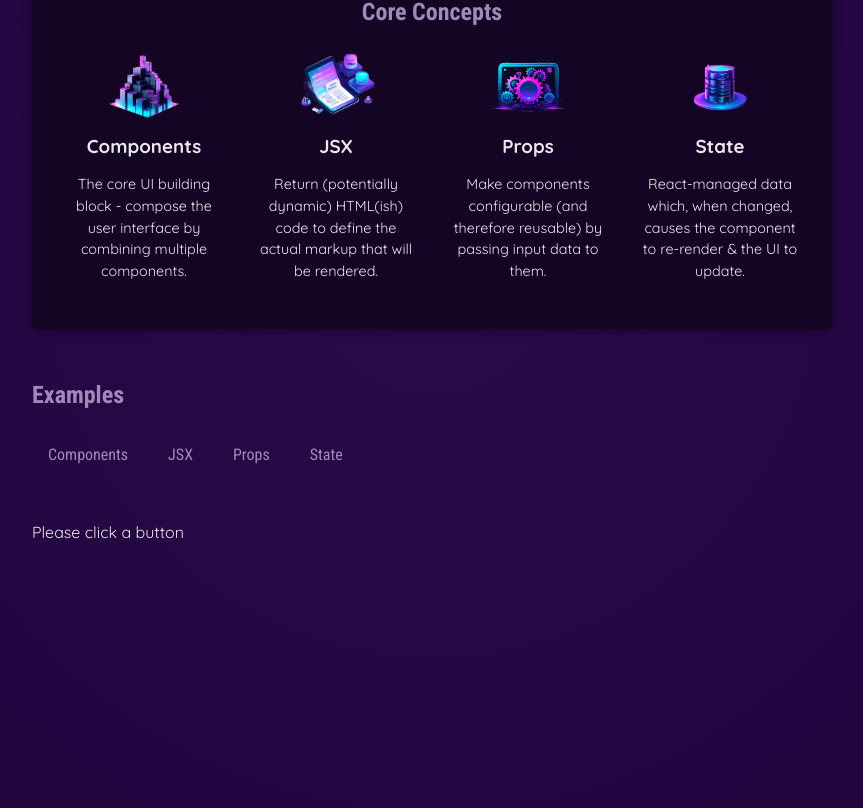
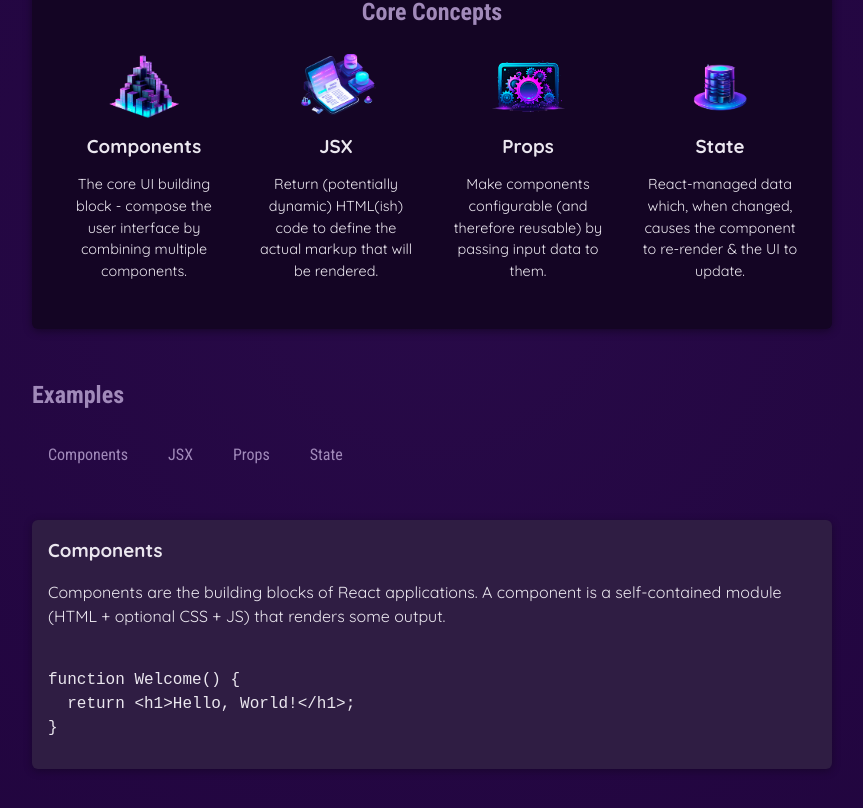
Before and after one commit to jenny-1ee/TIL, a React (Vite) app in the folder lectures/udemy-react-complete-guide/01-react-essentials/: page / in a window 1280 px wide. Shown: the part 370-1178 px from the top of the page, without its empty margins (208-1071 px from the left). Built offline with nearby package versions, Linux system fonts and the light colour scheme.

Commit message:
feat: 데이터 기반 상태 가져오기

```diff
--- a/lectures/udemy-react-complete-guide/01-react-essentials/src/App.jsx
+++ b/lectures/udemy-react-complete-guide/01-react-essentials/src/App.jsx
@@ -4,9 +4,10 @@
 import Header from "./components/Header/Header.jsx";
 import CoreConcepts from "./components/CoreConcept.jsx";
 import TabButton from "./components/TabButton.jsx";
+import { EXAMPLES } from "./data.js";
 
 function App() {
-  const [selectedTopic, setSelectedTopic] = useState("Please click a button");
+  const [selectedTopic, setSelectedTopic] = useState("components");
 
   function handleSelect(selectedButton) {
     // selectedButton => 'components', 'jsx', 'props', 'state'
@@ -38,7 +39,13 @@
             <TabButton onSelect={() => handleSelect("state")}>State</TabButton>
           </menu>
         </section>
-        {selectedTopic}
+        <div id="tab-content">
+          <h3>{EXAMPLES[selectedTopic].title}</h3>
+          <p>{EXAMPLES[selectedTopic].description}</p>
+          <pre>
+            <code>{EXAMPLES[selectedTopic].code}</code>
+          </pre>
+        </div>
       </main>
     </div>
   );
--- a/lectures/udemy-react-complete-guide/01-react-essentials/src/data.js
+++ b/lectures/udemy-react-complete-guide/01-react-essentials/src/data.js
@@ -29,3 +29,54 @@
             'React-managed data which, when changed, causes the component to re-render & the UI to update.',
     },
 ];
+
+export const EXAMPLES = {
+    components: {
+        title: 'Components',
+        description:
+            'Components are the building blocks of React applications. A component is a self-contained module (HTML + optional CSS + JS) that renders some output.',
+        code: `
+function Welcome() {
+  return <h1>Hello, World!</h1>;
+}`,
+    },
+    jsx: {
+        title: 'JSX',
+        description:
+            'JSX is a syntax extension to JavaScript. It is similar to a template language, but it has full power of JavaScript (e.g., it may output dynamic content).',
+        code: `
+<div>
+  <h1>Welcome {userName}</h1>
+  <p>Time to learn React!</p>
+</div>`,
+    },
+    props: {
+        title: 'Props',
+        description:
+            'Components accept arbitrary inputs called props. They are like function arguments.',
+        code: `
+function Welcome(props) {
+  return <h1>Hello, {props.name}</h1>;
+}`,
+    },
+    state: {
+        title: 'State',
+        description:
+            'State allows React components to change their output over time in response to user actions, network responses, and anything else.',
+        code: `
+function Counter() {
+  const [isVisible, setIsVisible] = useState(false);
+
+  function handleClick() {
+    setIsVisible(true);
+  }
+
+  return (
+    <div>
+      <button onClick={handleClick}>Show Details</button>
+      {isVisible && <p>Amazing details!</p>}
+    </div>
+  );
+}`,
+    },
+};
```
